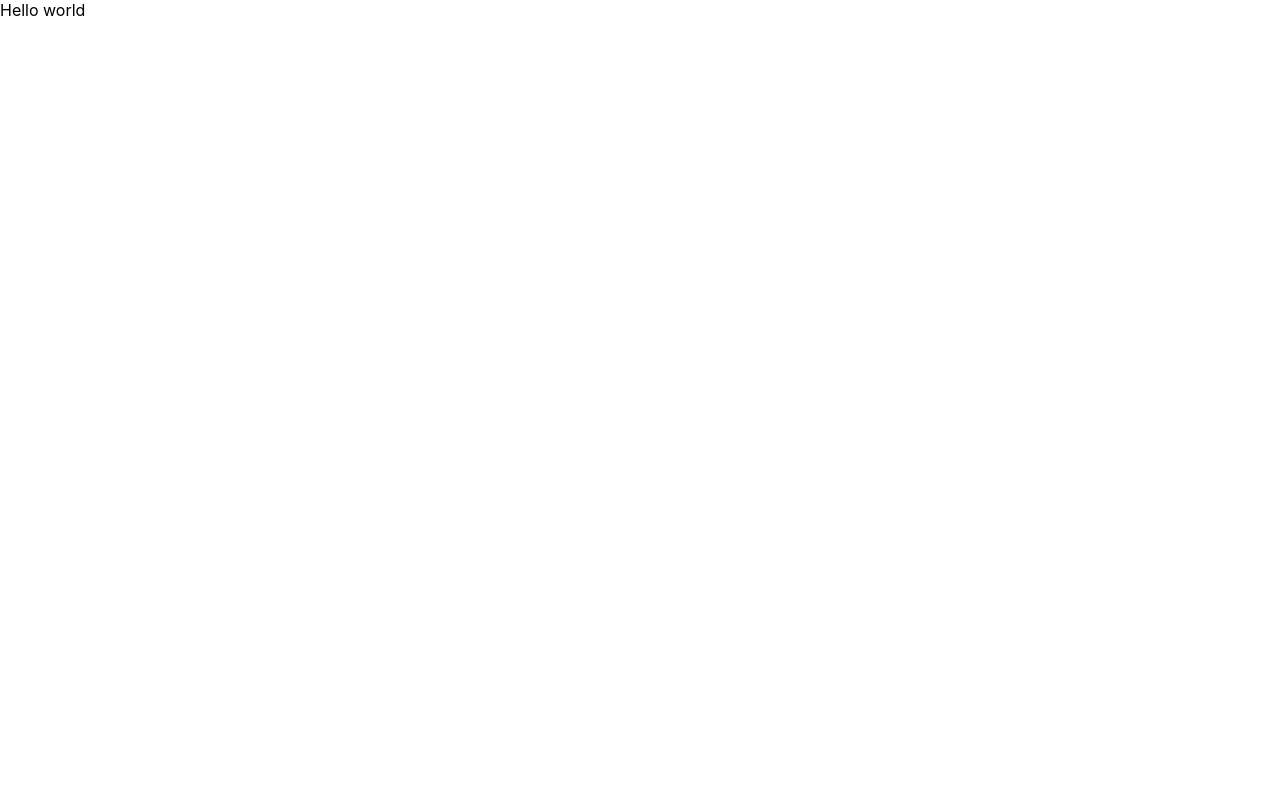
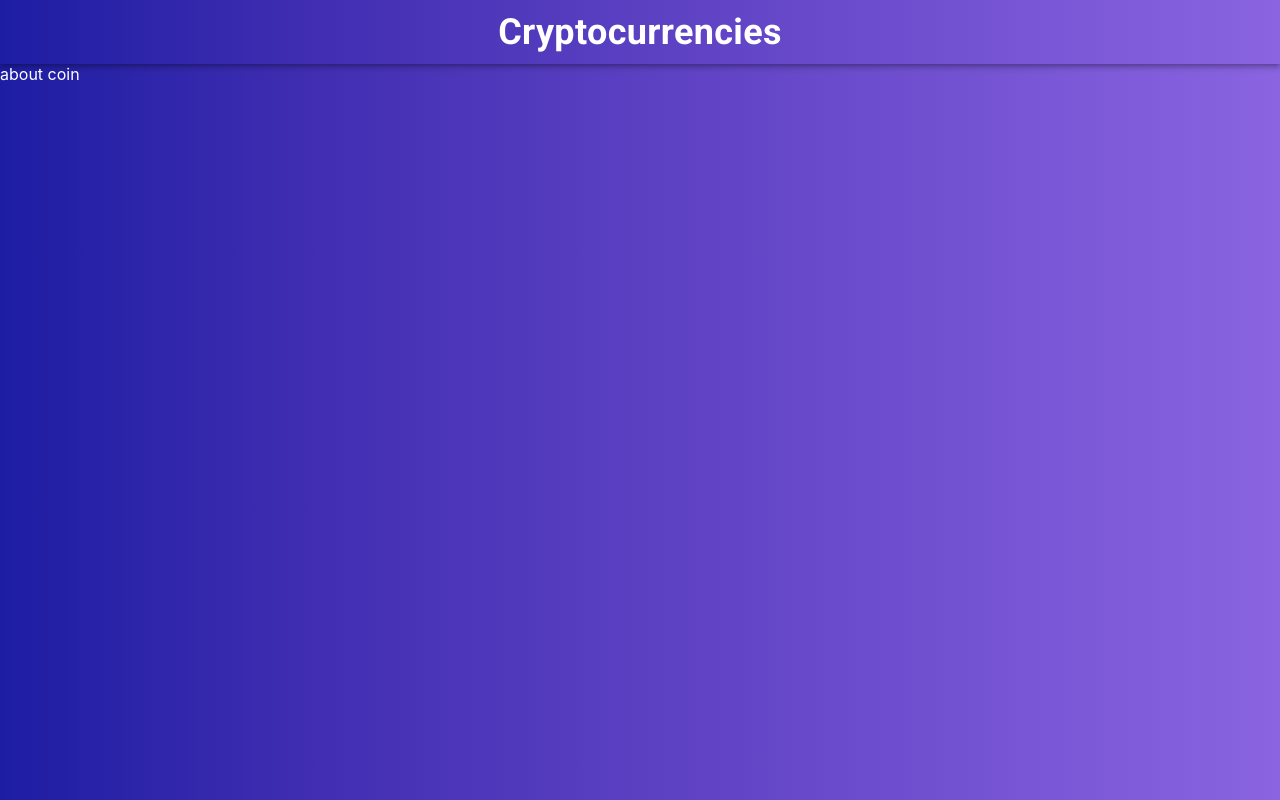
Before and after one commit to Aringoaway/crypto-currencies, a React (Create React App) app: page /coin/1 in a window 1280 px wide. Built offline with nearby package versions, Linux system fonts and the light colour scheme.

Commit message:
create Header, create About coin page, create Home page. add pages from react router. In header add material ui header

```diff
--- a/package.json
+++ b/package.json
@@ -3,6 +3,7 @@
   "version": "0.1.0",
   "private": true,
   "dependencies": {
+    "@material-ui/core": "^4.12.3",
     "@material-ui/lab": "^4.0.0-alpha.60",
     "@testing-library/jest-dom": "^5.16.2",
     "@testing-library/react": "^12.1.4",
--- a/src/App.css
+++ b/src/App.css
@@ -1,5 +1,12 @@
-*{
+@import url('https://fonts.googleapis.com/css2?family=Roboto:wght@300;400;700&display=swap');
+
+* {
     margin: 0;
     padding: 0;
     box-sizing: border-box;
+    scroll-behavior: smooth;
 }
+
+a {
+    text-decoration: none;
+}
--- a/src/App.js
+++ b/src/App.js
@@ -1,10 +1,30 @@
 import './App.css';
+import {Route, Routes} from "react-router-dom";
+import Header from "./Components/Header";
+import Home from "./Pages/Home";
+import AboutCoin from "./Pages/AboutCoin";
+import { makeStyles } from '@material-ui/core/styles'
 
 function App() {
+
+    const useStyles = makeStyles(() => ({
+        App: {
+            backgroundImage: "linear-gradient(to left, #8a64e1, #7352d1, #5b40c2, #412eb2, #1d1da3);",
+            color: "#fff",
+            minHeight: "100vh",
+        }
+    }));
+
+    const classes = useStyles();
+
   return (
-    <div className="App">
-      Hello world
-    </div>
+      <div className={classes.App}>
+          <Header/>
+          <Routes>
+              <Route exact path="/" element={<Home/>}></Route>
+              <Route path="/coin/:id" element={<AboutCoin/>}></Route>
+          </Routes>
+      </div>
   );
 }
 
--- /dev/null
+++ b/src/Components/Header.js
@@ -0,0 +1,32 @@
+import React from "react";
+import {AppBar, Container, Toolbar, Typography} from "@material-ui/core";
+import {makeStyles} from "@material-ui/core/styles";
+
+const useStyles = makeStyles(() => ({
+    title: {
+        flex: 1,
+        fontSize: "36px",
+        fontWeight: "bold",
+        cursor: "pointer",
+        textAlign: "center"
+    }
+}))
+
+const Header = () => {
+
+    const classes = useStyles();
+
+    return(
+        <AppBar color="transparent" position="static">
+            <Container>
+                <Toolbar>
+                    <Typography className={classes.title}>
+                        Cryptocurrencies
+                    </Typography>
+                </Toolbar>
+            </Container>
+        </AppBar>
+    )
+}
+
+export default Header;
--- /dev/null
+++ b/src/Pages/AboutCoin.js
@@ -0,0 +1,11 @@
+import React from "react";
+
+const AboutCoin = () => {
+    return (
+        <div>
+            about coin
+        </div>
+    )
+}
+
+export default AboutCoin;
--- /dev/null
+++ b/src/Pages/Home.js
@@ -0,0 +1,11 @@
+import React from "react";
+
+const Home = () => {
+    return (
+        <div>
+            Homepage
+        </div>
+    )
+}
+
+export default Home;
--- a/src/index.js
+++ b/src/index.js
@@ -1,11 +1,12 @@
 import React from 'react';
 import ReactDOM from 'react-dom';
+import {BrowserRouter} from "react-router-dom";
 import './index.css';
 import App from './App';
 
 ReactDOM.render(
-  <React.StrictMode>
-    <App />
-  </React.StrictMode>,
-  document.getElementById('root')
+    <BrowserRouter>
+        <App />
+    </BrowserRouter>,
+    document.getElementById("root")
 );
```
Also changed, not shown: 1 other file (tests, documents, lock files or other folders).
